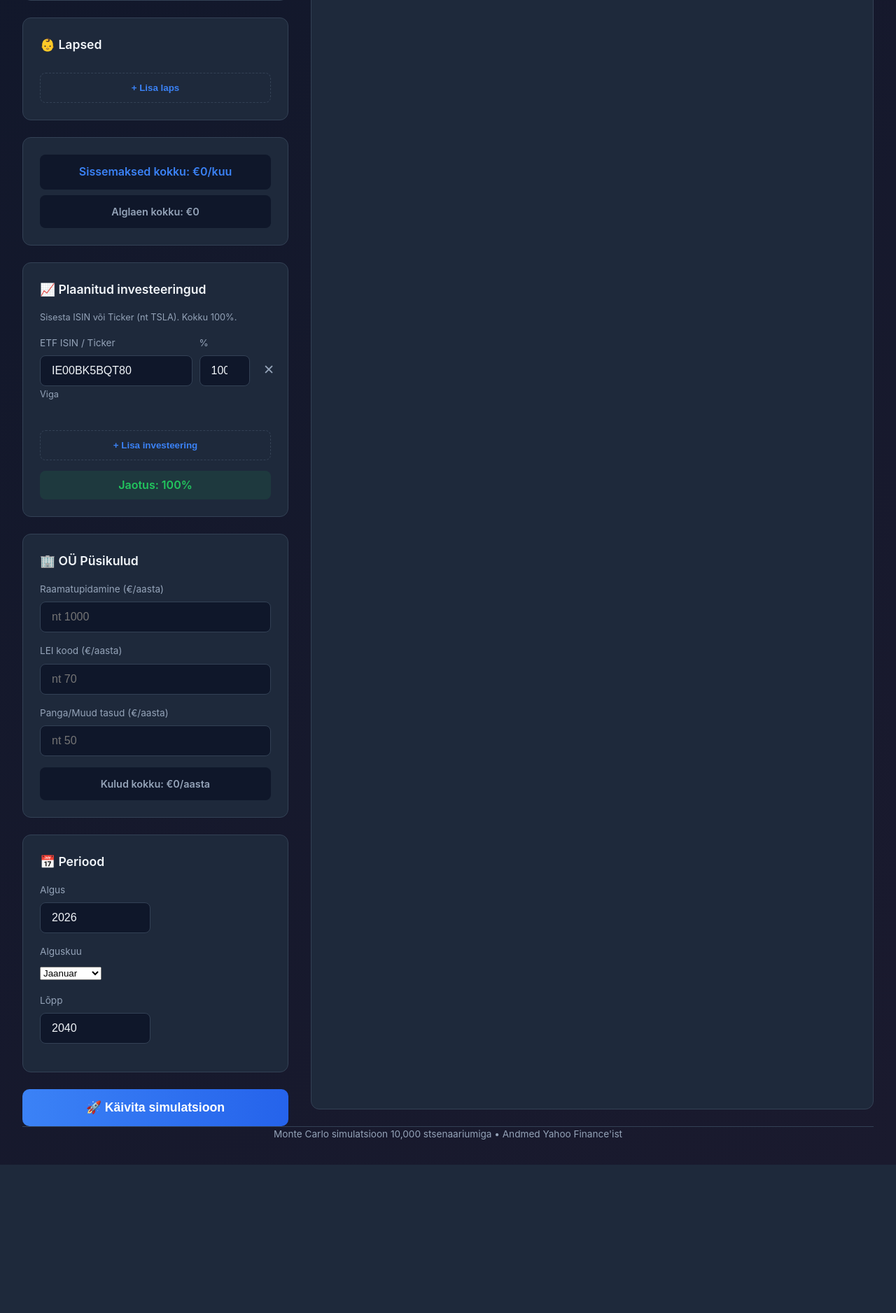
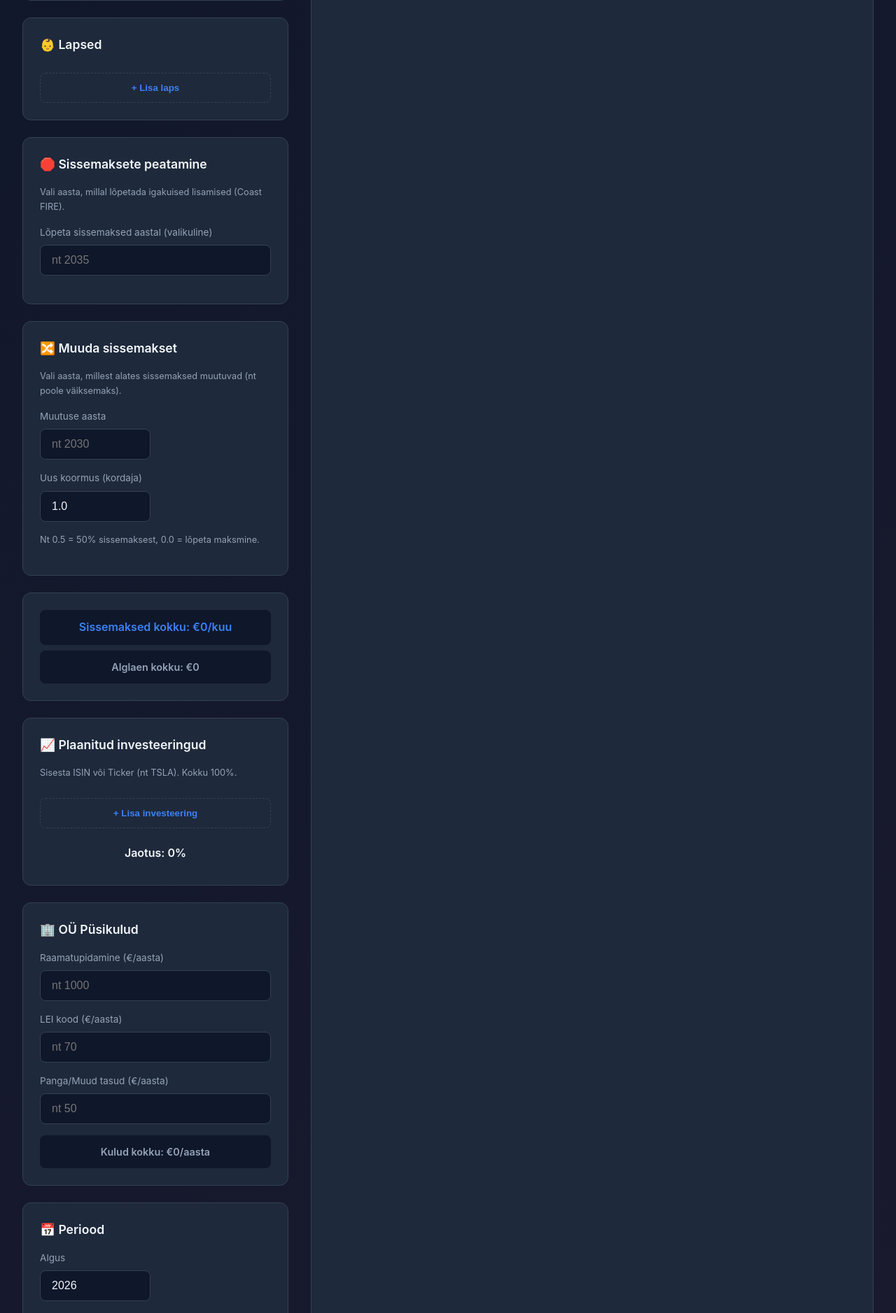
Before and after one commit to admiralvint/ou-investment-modeler, a Python web app: template templates/index.html in a window 1280 px wide. Shown: the part 951-2828 px from the top of the page at 70% size. Before the commit the page ends 2616 px from the top, so only its background shows below. Run offline with Jinja, Linux system fonts and the light colour scheme; the template is opened without the code that fills it, so the values that code supplies are empty.

Commit message:
Feat: Added Stop Contributions (Coast FIRE) and Change Rate logic

```diff
--- a/templates/index.html
+++ b/templates/index.html
@@ -74,6 +74,33 @@
                                 <!-- Children will be added dynamically -->
                             </div>
                             <button type="button" class="add-btn" onclick="addChild()">+ Lisa laps</button>
+                        </section>
+
+                        <section class="card">
+                            <h2>🛑 Sissemaksete peatamine</h2>
+                            <p class="hint">Vali aasta, millal lõpetada igakuised lisamised (Coast FIRE).</p>
+                            <div class="input-group">
+                                <label for="contribution_end_year">Lõpeta sissemaksed aastal (valikuline)</label>
+                                <input type="number" id="contribution_end_year" placeholder="nt 2035" min="2026"
+                                    max="2060">
+                            </div>
+                        </section>
+
+                        <section class="card">
+                            <h2>🔀 Muuda sissemakset</h2>
+                            <p class="hint">Vali aasta, millest alates sissemaksed muutuvad (nt poole väiksemaks).</p>
+                            <div class="input-group inline">
+                                <label for="contribution_change_year">Muutuse aasta</label>
+                                <input type="number" id="contribution_change_year" placeholder="nt 2030" min="2026"
+                                    max="2060">
+                            </div>
+                            <div class="input-group inline">
+                                <label for="contribution_change_factor">Uus koormus (kordaja)</label>
+                                <input type="number" id="contribution_change_factor" placeholder="1.0" value="1.0"
+                                    step="0.1" min="0">
+                            </div>
+                            <p class="hint" style="font-size: 0.8em;">Nt 0.5 = 50% sissemaksest, 0.0 = lõpeta maksmine.
+                            </p>
                         </section>
 
                         <section class="card">
@@ -797,7 +824,12 @@
                 annual_costs: totalAnnualCosts,
                 withdrawal_rate: document.getElementById('plan_withdrawals').checked ? document.getElementById('withdrawal_rate').value : 0,
                 withdrawal_start_year: document.getElementById('withdrawal_start_year').value,
-                withdrawal_mode: document.querySelector('input[name="withdrawal_mode"]:checked').value
+                withdrawal_mode: document.querySelector('input[name="withdrawal_mode"]:checked').value,
+                // Contribution Controls
+                contribution_end_year: document.getElementById('contribution_end_year').value,
+                contribution_change_year: document.getElementById('contribution_change_year').value,
+                contribution_change_factor: document.getElementById('contribution_change_factor').value
+            };
         };
 
         try {
@@ -822,7 +854,7 @@
             btn.disabled = false;
             loading.classList.add('hidden');
         }
-        }
+
 
         // Display simulation results
         function displayResults(data) {
```
Also changed, not shown: app.py (+9 -2 lines), monte_carlo.py (+33 -5 lines). Lines whose indentation alone changed are shown as unchanged.
